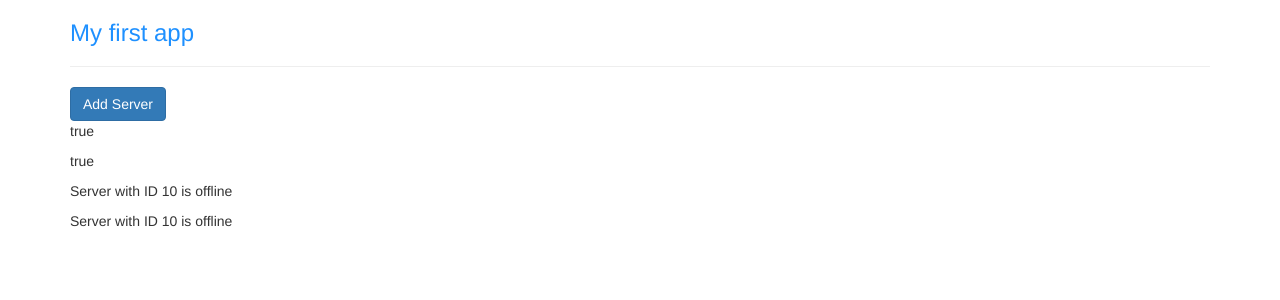
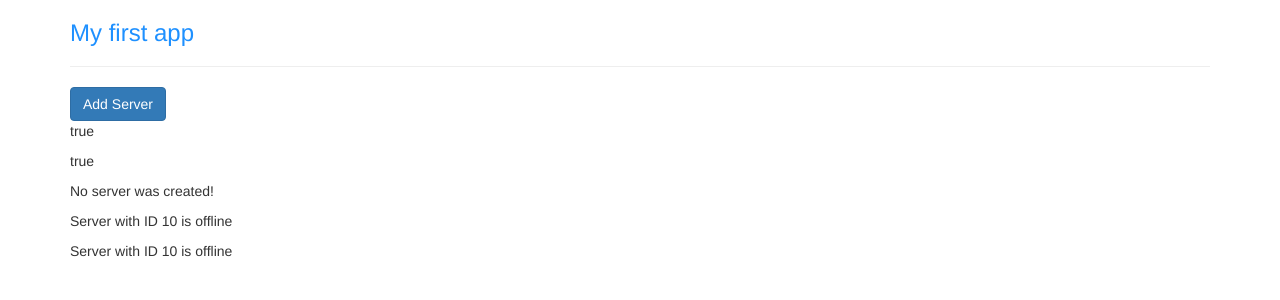
Before and after one commit to Virjanand/angular01-my-first-app, an Angular app: page / in a window 1280 px wide. Shown: the top 300 px of the page. Built offline with nearby package versions, Linux system fonts and the light colour scheme.

Commit message:
Add event binding to button

```diff
--- a/src/app/servers/servers.component.html
+++ b/src/app/servers/servers.component.html
@@ -1,6 +1,7 @@
 <button
-class="btn btn-primary" [disabled]="!allowNewServer">Add Server</button>
+class="btn btn-primary" [disabled]="!allowNewServer" (click)="onCreateServer()">Add Server</button>
 <p [innerText]="allowNewServer"></p>
 <p>{{ allowNewServer }}</p>
+<p>{{ serverCreationStatus }}</p>
 <app-server></app-server>
 <app-server></app-server>
--- a/src/app/servers/servers.component.ts
+++ b/src/app/servers/servers.component.ts
@@ -9,6 +9,7 @@
 })
 export class ServersComponent implements OnInit {
   allowNewServer = false;
+  serverCreationStatus = 'No server was created!';
 
   constructor() {
     setTimeout(() => {
@@ -19,4 +20,8 @@
   ngOnInit(): void {
   }
 
+  onCreateServer() {
+    this.serverCreationStatus = 'Server was created!';
+  }
+
 }
```
